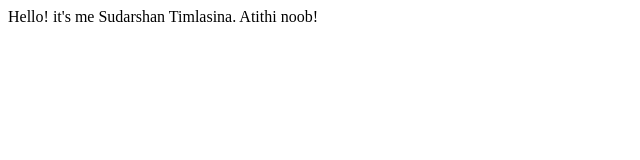
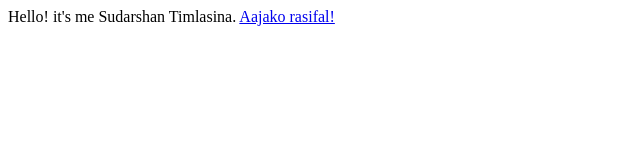
Before and after one commit to SudarshanTimalsina/First_website, a plain HTML site: page docs/index.html in a window 1280 px wide. Shown: the whole page, without its empty margins (0-640 px from the left). Drawn offline with Linux system fonts and the light colour scheme.

Commit message:
Added link

```diff
--- a/docs/index.html
+++ b/docs/index.html
@@ -4,7 +4,8 @@
   </head>
   <body>
     Hello! it's me Sudarshan Timlasina.
-     Atithi noob!
+    <a href="https://nepalipatro.com.np/rashifal">Aajako rasifal!</a>
+
      <script async src="https://pagead2.googlesyndication.com/pagead/js/adsbygoogle.js?client=ca-pub-4993216898075371"
      crossorigin="anonymous"></script>
 
```
